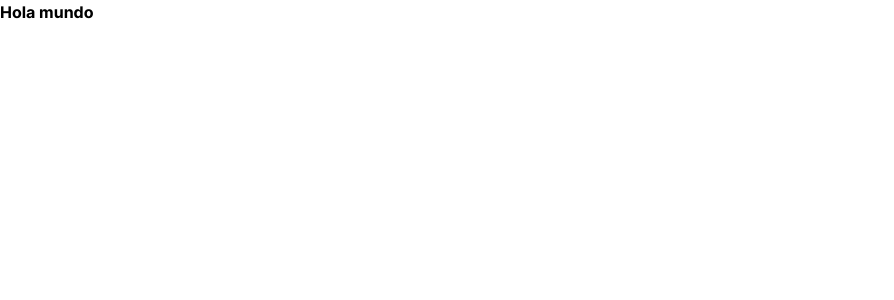
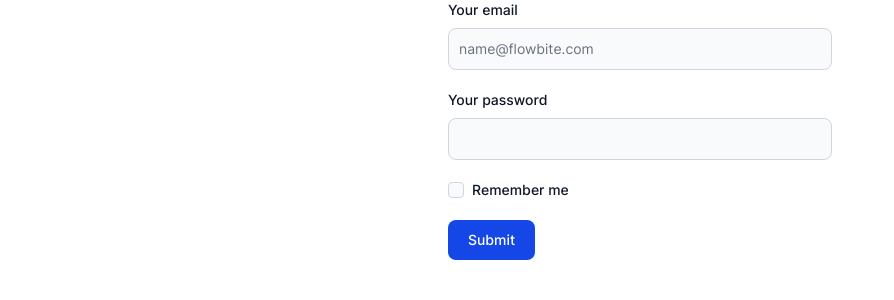
Before and after one commit to JoseManuelMendozaMurillo/gestifysolution-panel, an Angular app: page / in a window 1280 px wide. Shown: the top 300 px of the page, without its empty margins (0-894 px from the left). Built offline with nearby package versions, Linux system fonts and the light colour scheme.

Commit message:
GS-126 add flowbite

```diff
--- a/package.json
+++ b/package.json
@@ -19,6 +19,7 @@
     "@angular/platform-browser-dynamic": "^19.1.0",
     "@angular/router": "^19.1.0",
     "@tailwindcss/postcss": "^4.0.3",
+    "flowbite": "^3.1.1",
     "postcss": "^8.5.1",
     "rxjs": "~7.8.0",
     "tailwindcss": "^4.0.3",
--- a/src/app/app.component.html
+++ b/src/app/app.component.html
@@ -1 +1,19 @@
-<h1 class="font-bold">Hola mundo</h1>
+
+
+<form class="max-w-sm mx-auto">
+    <div class="mb-5">
+      <label for="email" class="block mb-2 text-sm font-medium text-gray-900 dark:text-white">Your email</label>
+      <input type="email" id="email" class="bg-gray-50 border border-gray-300 text-gray-900 text-sm rounded-lg focus:ring-blue-500 focus:border-blue-500 block w-full p-2.5 dark:bg-gray-700 dark:border-gray-600 dark:placeholder-gray-400 dark:text-white dark:focus:ring-blue-500 dark:focus:border-blue-500" placeholder="name@flowbite.com" required />
+    </div>
+    <div class="mb-5">
+      <label for="password" class="block mb-2 text-sm font-medium text-gray-900 dark:text-white">Your password</label>
+      <input type="password" id="password" class="bg-gray-50 border border-gray-300 text-gray-900 text-sm rounded-lg focus:ring-blue-500 focus:border-blue-500 block w-full p-2.5 dark:bg-gray-700 dark:border-gray-600 dark:placeholder-gray-400 dark:text-white dark:focus:ring-blue-500 dark:focus:border-blue-500" required />
+    </div>
+    <div class="flex items-start mb-5">
+      <div class="flex items-center h-5">
+        <input id="remember" type="checkbox" value="" class="w-4 h-4 border border-gray-300 rounded-sm bg-gray-50 focus:ring-3 focus:ring-blue-300 dark:bg-gray-700 dark:border-gray-600 dark:focus:ring-blue-600 dark:ring-offset-gray-800 dark:focus:ring-offset-gray-800" required />
+      </div>
+      <label for="remember" class="ms-2 text-sm font-medium text-gray-900 dark:text-gray-300">Remember me</label>
+    </div>
+    <button type="submit" class="text-white bg-blue-700 hover:bg-blue-800 focus:ring-4 focus:outline-none focus:ring-blue-300 font-medium rounded-lg text-sm w-full sm:w-auto px-5 py-2.5 text-center dark:bg-blue-600 dark:hover:bg-blue-700 dark:focus:ring-blue-800">Submit</button>
+  </form>
--- a/src/app/app.component.ts
+++ b/src/app/app.component.ts
@@ -1,12 +1,17 @@
-import { Component } from '@angular/core';
-import { RouterOutlet } from '@angular/router';
+import { Component, OnInit } from '@angular/core';
+import { initFlowbite } from 'flowbite';
 
 @Component({
   selector: 'app-root',
-  imports: [RouterOutlet],
+  imports: [],
   templateUrl: './app.component.html',
   styleUrl: './app.component.css'
 })
-export class AppComponent {
+export class AppComponent implements OnInit{
+
   title = 'gestifysolution-panel';
+
+  ngOnInit(): void {
+    initFlowbite();
+  }
 }
--- a/src/styles.css
+++ b/src/styles.css
@@ -1,5 +1,8 @@
 /* You can add global styles to this file, and also import other style files */
 @import "tailwindcss";
+@plugin "flowbite/plugin";
+@source "../node_modules/flowbite";
+@custom-variant dark (&:where(.dark, .dark *));
 
 @font-face {
     font-family: typography-primary;
@@ -58,9 +61,32 @@
   }
 
 
+  h1 {
+    @apply text-6xl font-bold;
+  }
+
+  h2 {
+    @apply text-6xl font-semibold;
+  }
+
+  h3 {
+    @apply text-5xl font-semibold;
+  }
+
+  h4 {
+    @apply text-4xl font-semibold;
+  }
+
+  h5 {
+    @apply text-3xl font-medium;
+  }
+
+  h6 {
+    @apply text-2xl font-medium;
+  }
+
 
 @theme {
-
     --font-primary: typography-primary, monospace;
 
     --color-primary-50: #FAF4FF;
```
Also changed, not shown: 1 other file (tests, documents, lock files or other folders).
